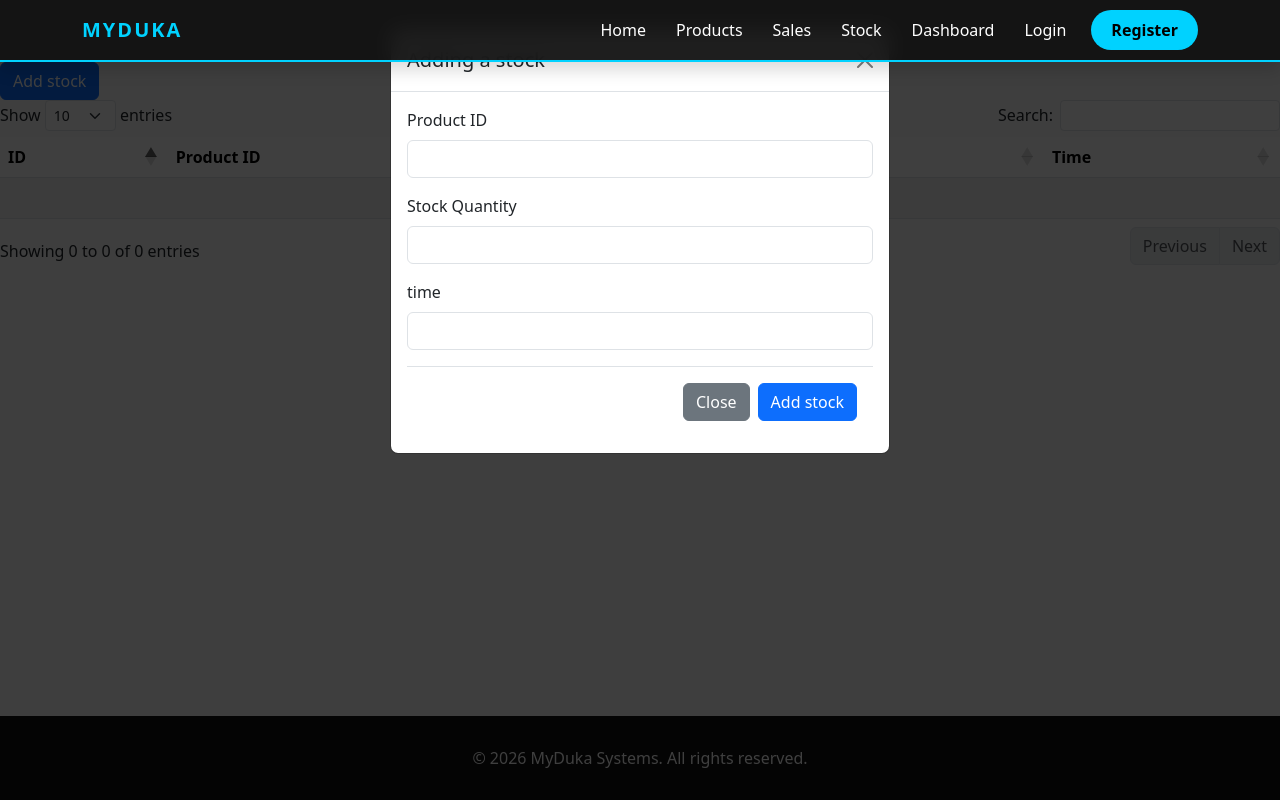
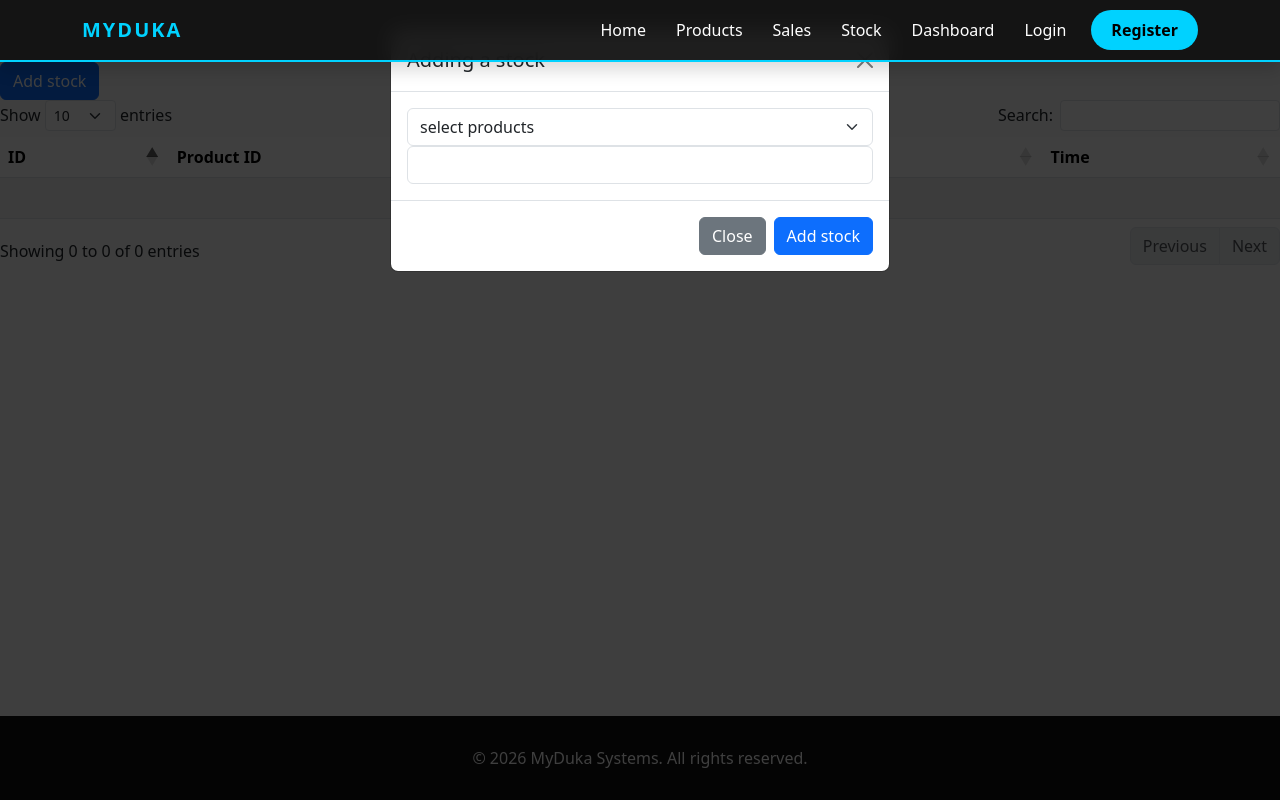
Before and after one commit to aabdimalik09-star/my_duka, a Flask app: page /stock in a window 1280 px wide, after a click on "Add stock". Run offline with Flask 3, Linux system fonts and the light colour scheme; data that the repository does not hold is empty; some libraries are stand-ins or nearby versions.

Commit message:
complete assignment

```diff
--- a/database.py
+++ b/database.py
@@ -47,8 +47,34 @@ def insert_stock(stock_details):
     conn.commit()
 
 def insert_sales(sales_details):
-    cur.execute("insert into sales(pid, quantity, created_at) values (%s, %s, %s)", sales_details)
+    cur.execute("insert into sales(pid, quantity) values (%s, %s)", sales_details)
     conn.commit()
+
+
+
+def get_users():
+    cur.execute("SELECT * FROM users")
+    users = cur.fetchall()
+    return users
+
+def create_user(full_name, email, phone, password):
+    cur.execute("INSERT INTO users (full_name, email, phone_number, password) VALUES (%s, %s, %s, %s)", (full_name, email, phone, password))
+    conn.commit()
+
+def check_user_exists(email):
+    cur.execute("SELECT * FROM users WHERE email = %s", (email,))
+    user = cur.fetchone()
+    return user is not None
+
+
+
+
+
+
+
+
+
+
 
 
 def sales_per_product():
--- a/main.py
+++ b/main.py
@@ -1,8 +1,13 @@
-from flask import Flask , render_template,request,redirect,url_for
+from flask import Flask , render_template,request,redirect,url_for,flash
 from database import get_products,get_sales,get_stock,insert_products,insert_stock,insert_sales
+from database import check_user_exists,create_user,get_users
 
 #creating a Flask instance
 app = Flask(__name__)
+
+
+app.secret_key = 'tyuqwiojhdskljdhsaklgggj'
+
 
 # http://127.0.0.1:5000/ - url
 @app.route('/') #decorator function
@@ -25,19 +30,19 @@ def add_products():
         selling_price = request.form['s_price']
         new_products = (product_name,buying_price,selling_price)
         insert_products(new_products)
-        print("Product Added Successfully")
+        flash("Product Added Successfully",'success')
     return redirect(url_for('products'))
 
 
 @app.route('/add_sales',methods=['GET','POST'])
 def add_sales():
     if request.method == 'POST':
-        product_id = request.form['p_id']
+        product_id = request.form['pid']
         quantity = request.form['quantity']
-        created_at = request.form['created_at']
-        new_sales = (product_id,quantity,created_at)
-        insert_sales(new_sale)
-        print("Sales made successfully")
+
+        new_sales = (product_id,quantity)
+        insert_sales(new_sales)
+        flash("Sales made successfully",'success')
     return redirect(url_for('sales'))
 
 
@@ -46,12 +51,35 @@ def add_sales():
 def add_stock():
     if request.method == 'POST':
         product_id = request.form['p_id']
-        stock_quantity = request.form['s_quantity']
-        Time = request.form['Time']
-        new_stock = (product_id,stock_quantity,Time)
+        stock_quantity = request.form['stock_quantity']
+        new_stock = (product_id,stock_quantity,)
         insert_stock(new_stock)
-        print("Stock added successfully")
+        flash("Stock added successfully"'success')
     return redirect(url_for('stock'))
+
+
+@app.route('/register', methods=['GET', 'POST'])
+def register():
+    if request.method == 'POST':
+        full_name = request.form['full_name']
+        email = request.form['email']
+        phone = request.form['phone_number']
+        password = request.form['password']
+
+        if check_user_exists(email):
+            flash("User Already Exists", 'danger')
+        else:
+            create_user(full_name, email, phone, password)
+            flash("User Registered Successfully", 'success')
+            return redirect(url_for('login'))
+
+    return render_template('register.html')
+
+
+
+
+
+
 
 
 
@@ -63,13 +91,15 @@ def add_stock():
 @app.route('/sales')
 def sales():
     sales_data = get_sales()
-    return render_template("sales.html",sales_data = sales_data)
+    products_data = get_products()
+    return render_template("sales.html",sales_data = sales_data,products_data = products_data)
 
 
 @app.route('/stock')
 def stock():
     stock_data = get_stock()
-    return render_template("stock.html",stock_data = stock_data)
+    products_data = get_products()
+    return render_template("stock.html",stock_data = stock_data,products_data = products_data)
 
 
 @app.route('/dashboard')
@@ -82,9 +112,7 @@ def login():
     return render_template("login.html")
 
 
-@app.route('/register')
-def register():
-    return render_template("register.html")
+
 
 
 # run your application
--- a/templates/base.html
+++ b/templates/base.html
@@ -104,7 +104,18 @@
             </div>
         </div>
     </nav>
-
+<div>
+    {% with messages = get_flashed_messages(with_categories=true) %}
+        {% if messages %}
+            {% for category, message in messages %}
+                <div class="alert alert-{{category}} alert-dismissible" role="alert">
+                    {{message}}
+                    <button type="button" class="btn-close" data-bs-dismiss="alert"></button>
+                </div>
+            {% endfor %}
+        {% endif %}
+    {% endwith %}
+</div>
     <main>
         {% block content %}
         {% endblock %}
--- a/templates/stock.html
+++ b/templates/stock.html
@@ -24,24 +24,24 @@
                         <button type="button" class="btn-close" data-bs-dismiss="modal" aria-label="Close"></button>
                     </div>
                     <div class="modal-body">
-                        <form method="post" action="/add_stock" >
-                            <div class="mb-3">
-                                <label for="exampleInputEmail1" class="form-label">Product ID</label>
-                                <input type="text" name="p_name" class="form-control" id="exampleInputEmail1"
-                                    aria-describedby="emailHelp">
-                            </div>
-                            <div class="mb-3">
-                                <label for="exampleInputPassword1" class="form-label">Stock Quantity</label>
-                                <input type="number" name="stock_Quantity" class="form-control" id="exampleInputPassword1">
-                            </div>
-                            <div class="mb-3">
-                                <label for="exampleInputPassword1" class="form-label">time</label>
-                                <input type="number" name="time" class="form-control" id="exampleInputPassword1">
-                            </div>
-                            <div class="modal-footer">
-                                <button type="button" class="btn btn-secondary" data-bs-dismiss="modal">Close</button>
-                                <button type="submit" class="btn btn-primary">Add stock</button>
-                            </div>
+                        <form method="post" action="/add_stock">
+                            <select class="form-select" name="p_id" aria-label="Default select example">
+                                <option selected>select products</option>
+                                {% for products in products_data%}
+                                <option value="{{ products[0]}}">{{ products[1]}} </option>
+                                {% endfor %}
+
+                                <div class="mb-3">
+                                    <label for="exampleInputPassword1" class="form-label">Stock <q></q>uantity</label>
+                                    <input type="number" name="stock_quantity" class="form-control"
+                                        id="exampleInputPassword1">
+                                </div>
+
+                                <div class="modal-footer">
+                                    <button type="button" class="btn btn-secondary"
+                                        data-bs-dismiss="modal">Close</button>
+                                    <button type="submit" class="btn btn-primary">Add stock</button>
+                                </div>
 
                         </form>
                     </div>
@@ -67,9 +67,8 @@
                 <tr>
                     <th>ID</th>
                     <th>Product ID</th>
-                    <th>Stock Quantity</th>
+                    <th>Stock quantity</th>
                     <th>Time</th>
-
                 </tr>
             </thead>
             <tbody>
```
Also changed, not shown: templates/register.html (+17 -4 lines), templates/sales.html (+11 -12 lines).
